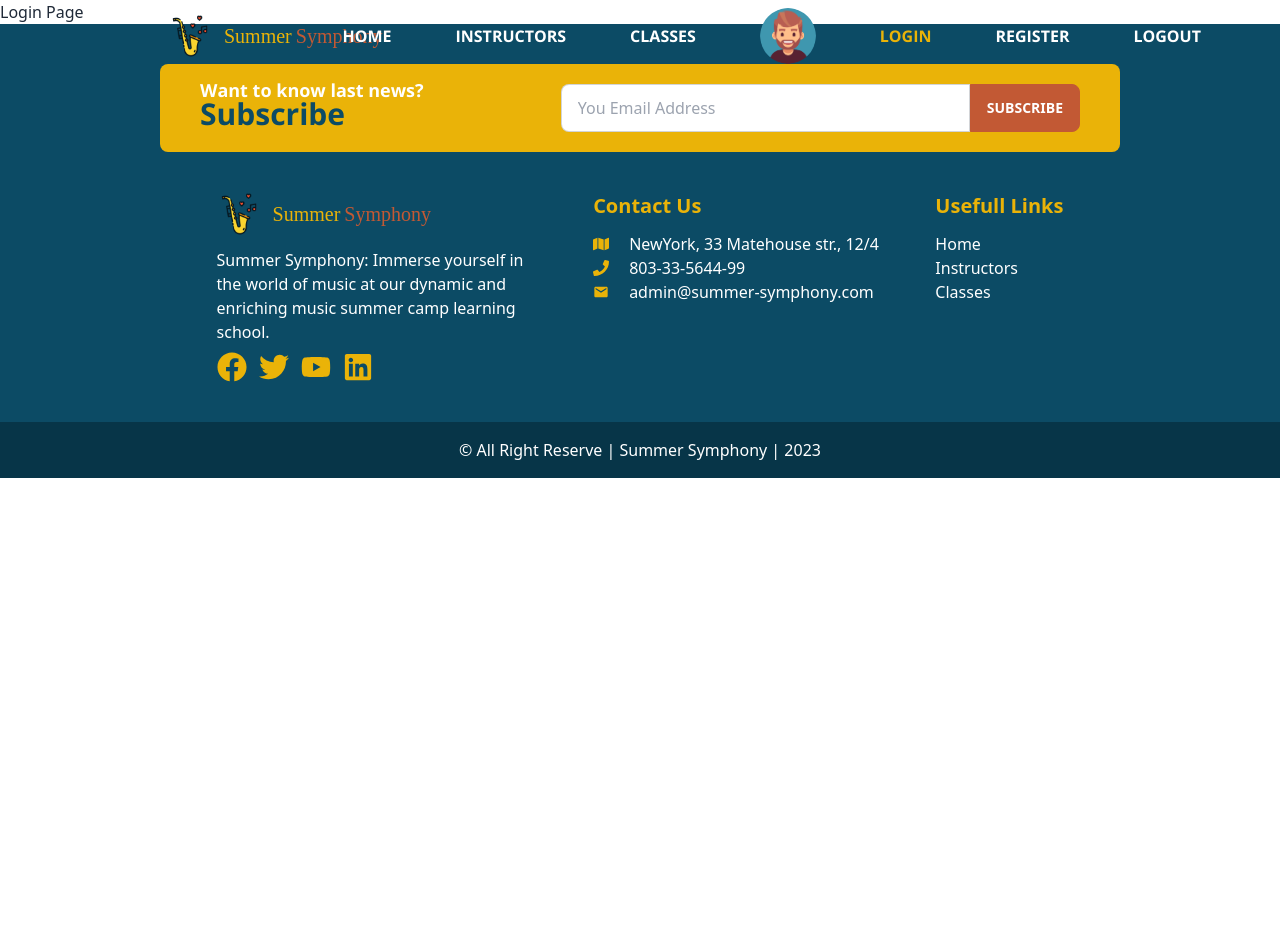
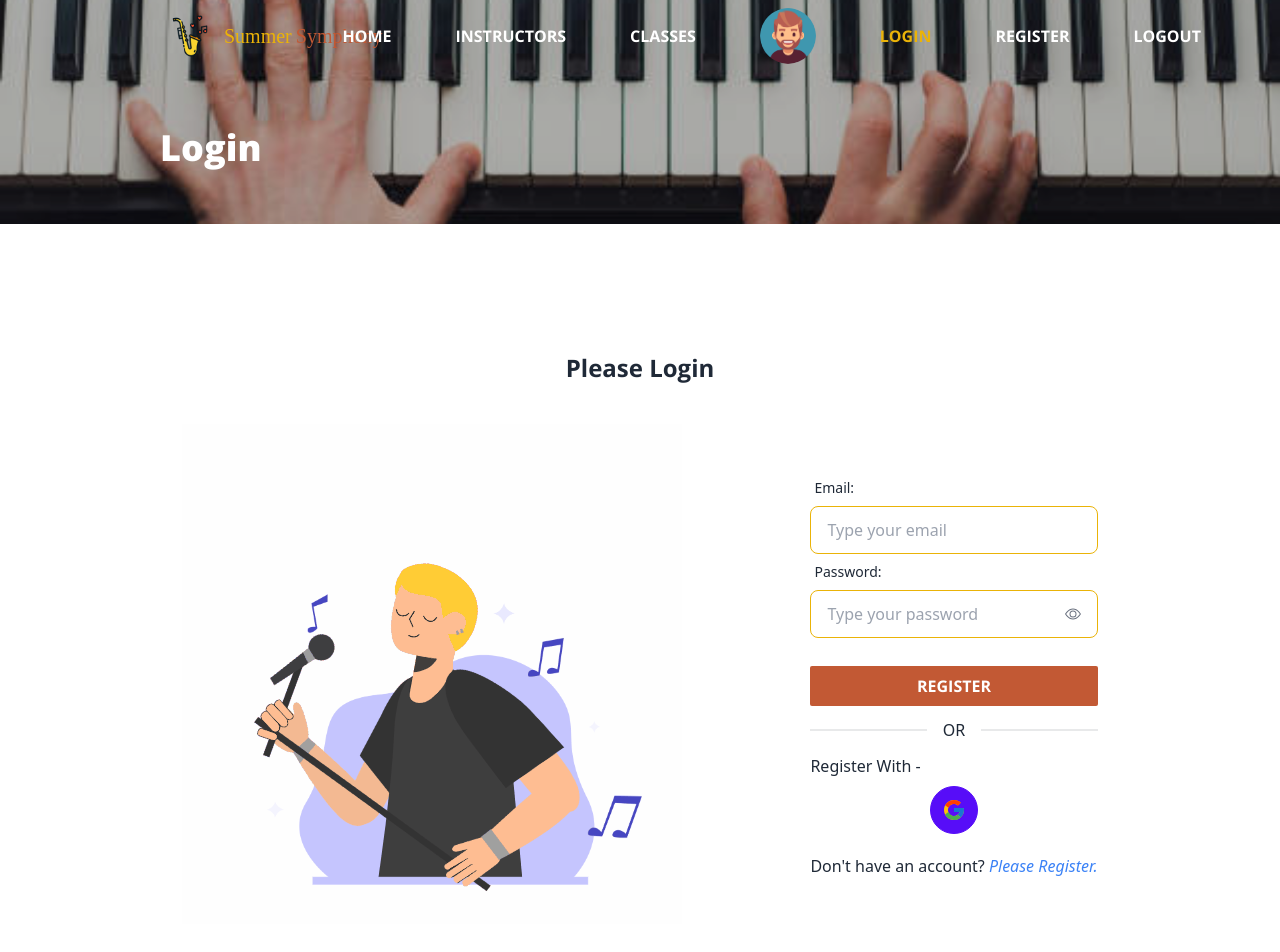
Before and after one commit to mshipan/summer-symphony-client, a React (Vite) app: page /login in a window 1280 px wide. Shown: the top 952 px of the page. Before the commit the page ends 800 px from the top, so only its background shows below. Built offline with nearby package versions, Linux system fonts and the light colour scheme; a web font is replaced by a local one.

Commit message:
create login page

```diff
--- a/src/Pages/Login/Login.jsx
+++ b/src/Pages/Login/Login.jsx
@@ -1,12 +1,121 @@
+import { useForm } from "react-hook-form";
 import { Helmet } from "react-helmet";
+import loginAnimation from "../../assets/login-animation.gif";
+import { FcGoogle } from "react-icons/fc";
+import { BsEye, BsEyeSlash } from "react-icons/bs";
+import { useState } from "react";
+import { Link } from "react-router-dom";
 
 const Login = () => {
+  const {
+    register,
+    handleSubmit,
+    formState: { errors },
+  } = useForm();
+
+  const [showPassword, setShowPassword] = useState(false);
+
+  const onSubmit = (data) => console.log(data);
+
+  const togglePasswordVisibility = () => {
+    setShowPassword(!showPassword);
+  };
+
   return (
     <div>
       <Helmet>
         <title>Login | Summer Symphony</title>
       </Helmet>
-      <h1>Login Page</h1>
+      <div className="bg-piano bg-no-repeat bg-cover bg-center bg-fixed">
+        <div className="bg-black bg-opacity-30 pt-32 pb-14">
+          <div className="w-[75%] mx-auto">
+            <h1 className="text-4xl font-OpenSans font-extrabold text-white">
+              Login
+            </h1>
+          </div>
+        </div>
+      </div>
+
+      <div className="w-[75%] mx-auto my-32">
+        <h1 className="text-2xl font-OpenSans font-bold text-center my-10">
+          Please Login
+        </h1>
+        <div className="flex items-center justify-center gap-32">
+          <div className="hidden md:block lg:block">
+            <img src={loginAnimation} alt="Register Animation" />
+          </div>
+          <div>
+            <form onSubmit={handleSubmit(onSubmit)}>
+              <div className="form-control w-full max-w-xs">
+                <label className="label">
+                  <span className="label-text">Email:</span>
+                </label>
+                <input
+                  type="email"
+                  {...register("email", { required: true })}
+                  name="email"
+                  placeholder="Type your email"
+                  className="input input-bordered border-yellow-500 w-full max-w-xs focus:outline-none"
+                />
+                {errors.email && (
+                  <span className="text-red-500">Email is required</span>
+                )}
+              </div>
+              <div className="form-control w-full max-w-xs">
+                <label className="label">
+                  <span className="label-text">Password:</span>
+                </label>
+                <div className="flex items-center input input-bordered border-yellow-500 w-full">
+                  <input
+                    type={showPassword ? "text" : "password"}
+                    {...register("password", { required: true })}
+                    name="password"
+                    placeholder="Type your password"
+                    className="w-full focus:outline-none"
+                  />
+                  <span
+                    onClick={togglePasswordVisibility}
+                    className="text-gray-500"
+                  >
+                    {showPassword ? <BsEyeSlash /> : <BsEye />}
+                  </span>
+                </div>
+                {errors.password && (
+                  <span className="text-red-600 w-56">
+                    {errors.password.type === "required" &&
+                      "Password is required"}
+                  </span>
+                )}
+              </div>
+
+              <div className="mt-7">
+                <input
+                  className="bg-[#c25934] hover:bg-[#0c4b65] px-5 py-2 font-OpenSans uppercase font-bold text-white  transition duration-300 rounded-sm w-full cursor-pointer"
+                  type="submit"
+                  value="Register"
+                />
+              </div>
+            </form>
+            <div className="divider">OR</div>
+            <p className="text-left mb-2">Register With -</p>
+            <div className="flex justify-center">
+              <button className="btn btn-circle btn-primary">
+                <FcGoogle className="text-2xl"></FcGoogle>
+              </button>
+            </div>
+            <div className="mt-5">
+              <p>
+                Don&apos;t have an account?{" "}
+                <Link to="/register">
+                  <span className="text-blue-500 hover:text-blue-900 hover:underline italic">
+                    Please Register.
+                  </span>
+                </Link>
+              </p>
+            </div>
+          </div>
+        </div>
+      </div>
     </div>
   );
 };
--- a/src/Pages/Registration/Registration.jsx
+++ b/src/Pages/Registration/Registration.jsx
@@ -4,6 +4,7 @@ import registerAnimation from "../../assets/register-animation.gif";
 import { FcGoogle } from "react-icons/fc";
 import { BsEye, BsEyeSlash } from "react-icons/bs";
 import { useState } from "react";
+import { Link } from "react-router-dom";
 const Registration = () => {
   const {
     register,
@@ -171,6 +172,16 @@ const Registration = () => {
                 <FcGoogle className="text-2xl"></FcGoogle>
               </button>
             </div>
+            <div className="mt-5">
+              <p>
+                Already have an account?{" "}
+                <Link to="/login">
+                  <span className="text-blue-500 hover:text-blue-900 hover:underline italic">
+                    Please Login.
+                  </span>
+                </Link>
+              </p>
+            </div>
           </div>
         </div>
       </div>
```
Also changed, not shown: src/assets/login-animation.gif (added).
